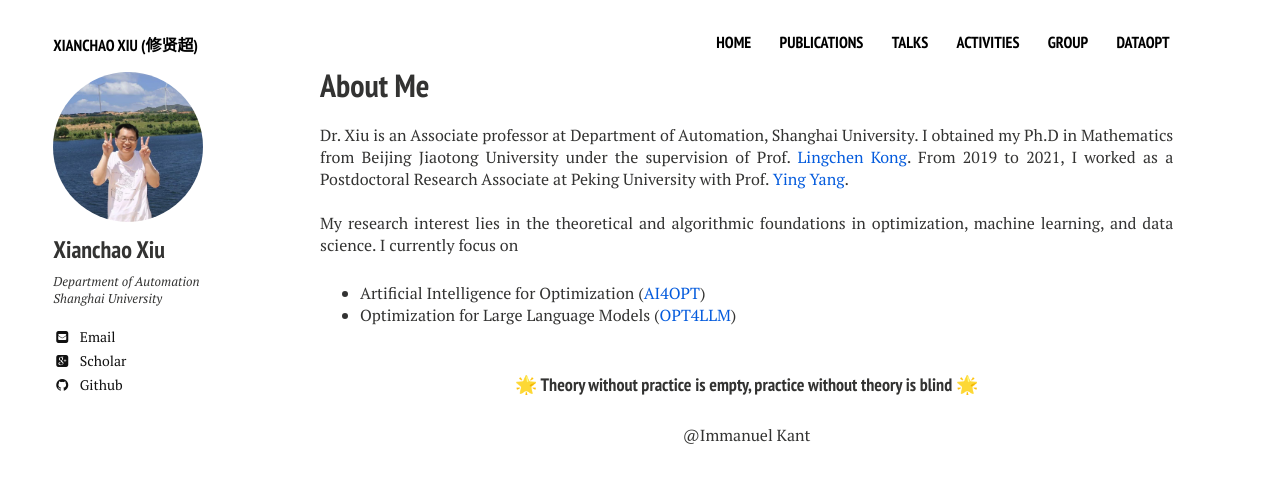
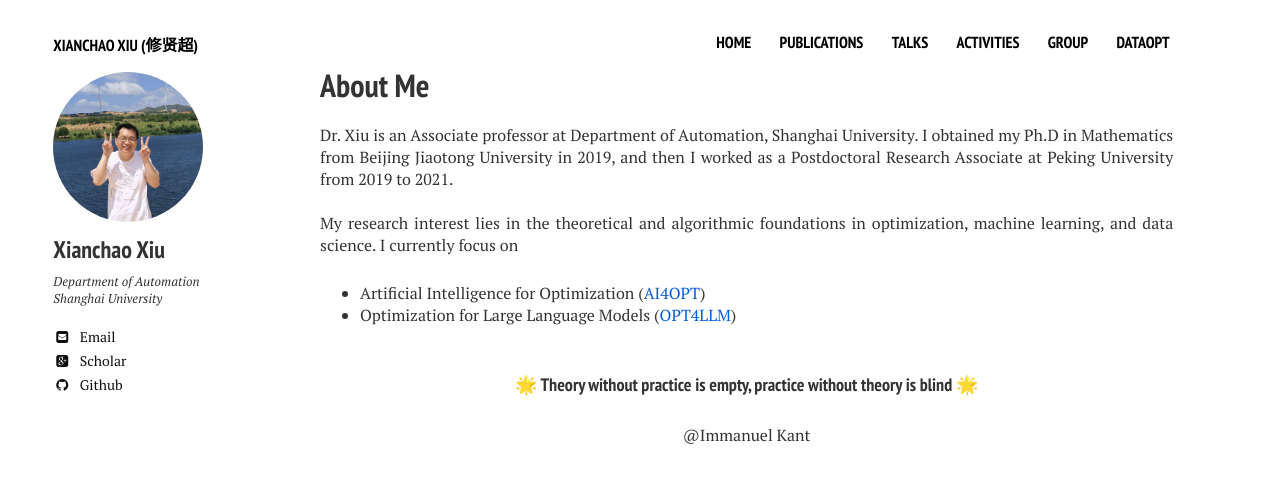
Before and after one commit to xianchaoxiu/xianchaoxiu.github.io, a Jekyll site: the page built from index.md, in a window 1280 px wide. Shown: the top 483 px of the page. Built offline with Jekyll 4.4.1, drawn with Linux system fonts in a browser that asks for light colours; nearby versions of some CDN libraries.

Commit message:
Update home2.html

```diff
--- a/_layouts/home2.html
+++ b/_layouts/home2.html
@@ -27,8 +27,7 @@
   <div id="index">
          <h1>About Me</h1>
          <p> Dr. Xiu is an Associate professor at Department of Automation, Shanghai University.
-	 I obtained my Ph.D in Mathematics from Beijing Jiaotong University under the supervision of Prof. <a href="https://faculty.bjtu.edu.cn/8316/" class="textlink" target="_blank">Lingchen Kong</a>.
-	From 2019 to 2021, I worked as a Postdoctoral Research Associate at Peking University with Prof. <a href="https://www.coe.pku.edu.cn/teaching/mechanics/10559.html" class="textlink" target="_blank">Ying Yang</a>. <br> <br>
+	 I obtained my Ph.D in Mathematics from Beijing Jiaotong University in 2019, and then I worked as a Postdoctoral Research Associate at Peking University from 2019 to 2021. <br> <br>
 
 
 	 My research interest lies in the theoretical and algorithmic foundations in optimization, machine learning, and data science.
```
